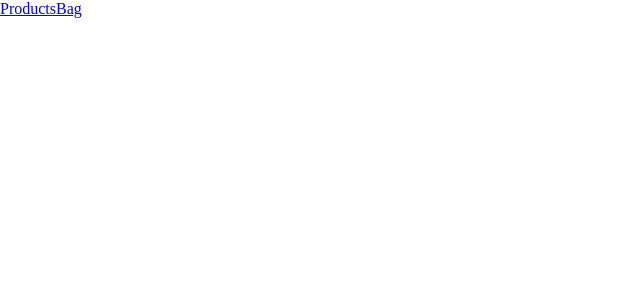
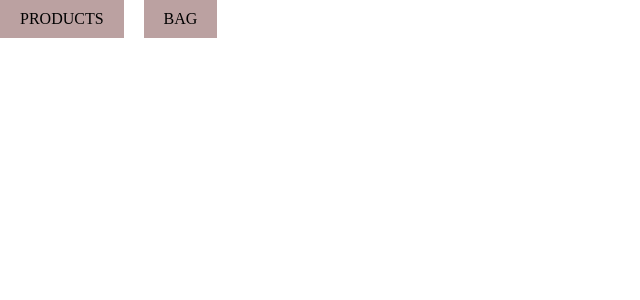
Before and after one commit to vitaliiskr/shop, a React (Create React App) app: page / in a window 1280 px wide. Shown: the top 300 px of the page, without its empty margins (0-640 px from the left). Built offline with nearby package versions, Linux system fonts and the light colour scheme.

Commit message:
added style for nav

```diff
--- a/src/App.js
+++ b/src/App.js
@@ -1,6 +1,7 @@
 /* eslint-disable react/jsx-filename-extension */
 import React, { useState } from 'react';
 import './App.css';
+import './Navigation.scss';
 import { Link, Route } from 'react-router-dom';
 import products from './products';
 import { ProductList } from './ProductList/ProductList';
@@ -22,8 +23,8 @@ function App() {
 
   return (
     <div className="App">
-      <Link to="/home">Products</Link>
-      <Link to="/bag">Bag</Link>
+      <Link className="nav-link" to="/home">Products</Link>
+      <Link className="nav-link nav-link-bag" to="/bag">Bag</Link>
       <Route path="/home">
         <ProductList products={products} addGoods={addGoods} />
       </Route>
--- /dev/null
+++ b/src/Navigation.scss
@@ -0,0 +1,9 @@
+.nav-link {
+  display: inline-block;
+  margin-right: 20px;
+  padding: 10px 20px;
+  text-decoration: none;
+  text-transform: uppercase;
+  background-color: rgb(187, 161, 161);
+  color: black
+}
```
